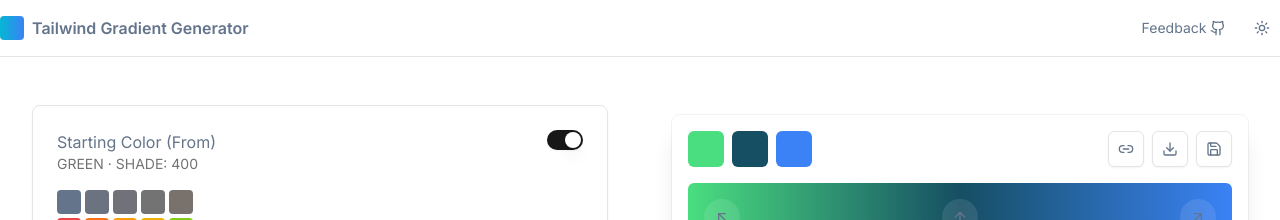
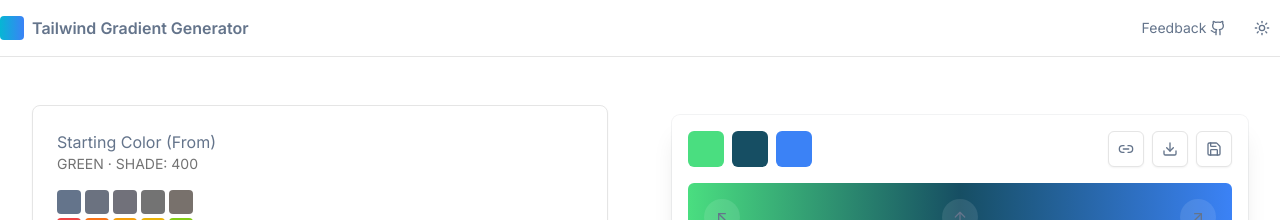
Before and after one commit to roberthgnz/tailwind-gradient-generator, a React (Vite) app: page / in a window 1280 px wide. Shown: the top 220 px of the page. Built offline with nearby package versions, Linux system fonts and the light colour scheme.

Commit message:
chore: conditionally render Switch component based on gradient stop position

```diff
--- a/src/components/color-selector.tsx
+++ b/src/components/color-selector.tsx
@@ -42,7 +42,9 @@
                         </p>
                     </div>
                     <div className="flex gap-1">
-                        <Switch checked={isChecked} onCheckedChange={() => dispatch(toggleGradient({ stop }))} />
+                        {stop !== 'start' && (
+                            <Switch checked={isChecked} onCheckedChange={() => dispatch(toggleGradient({ stop }))} />
+                        )}
                     </div>
                 </div>
 
```
